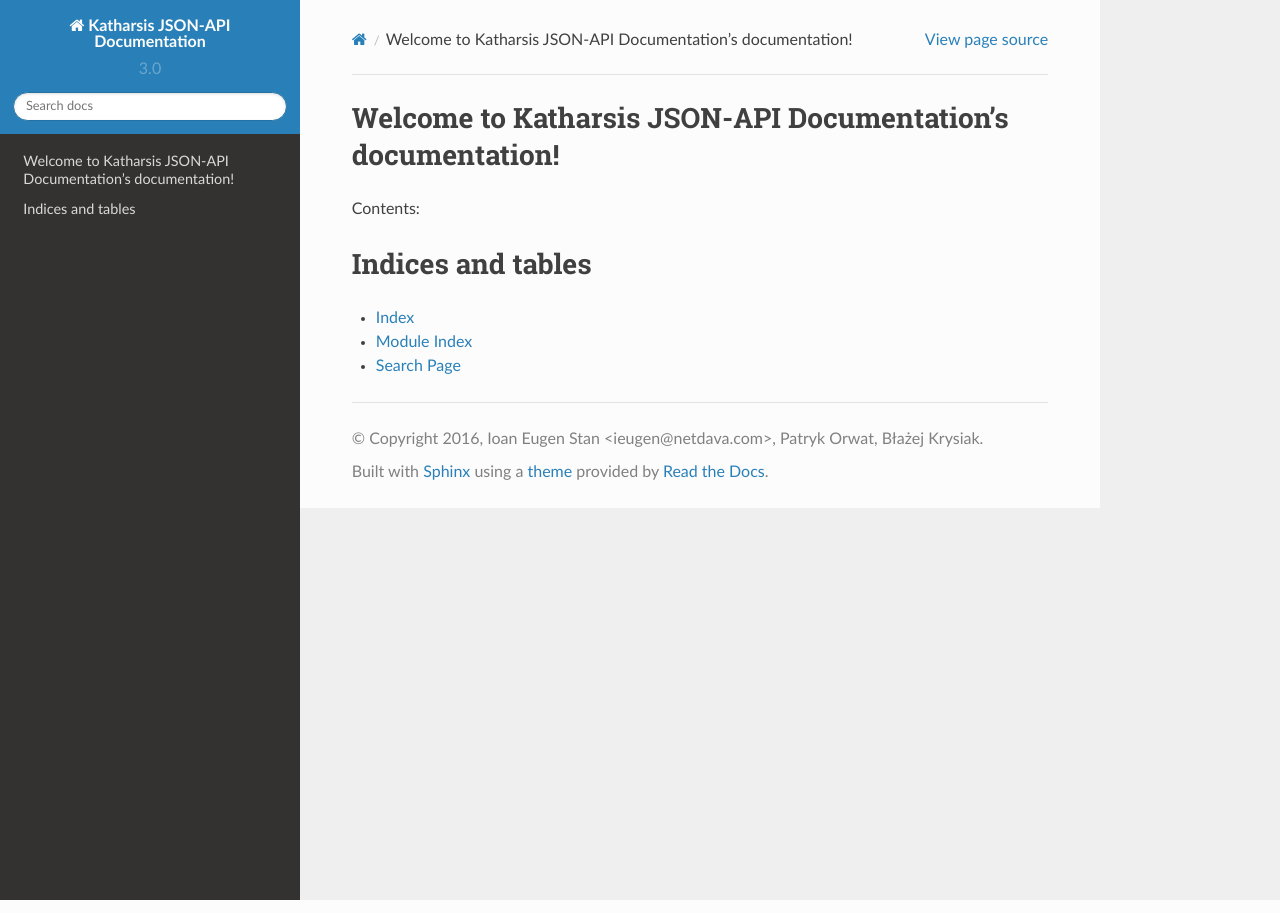
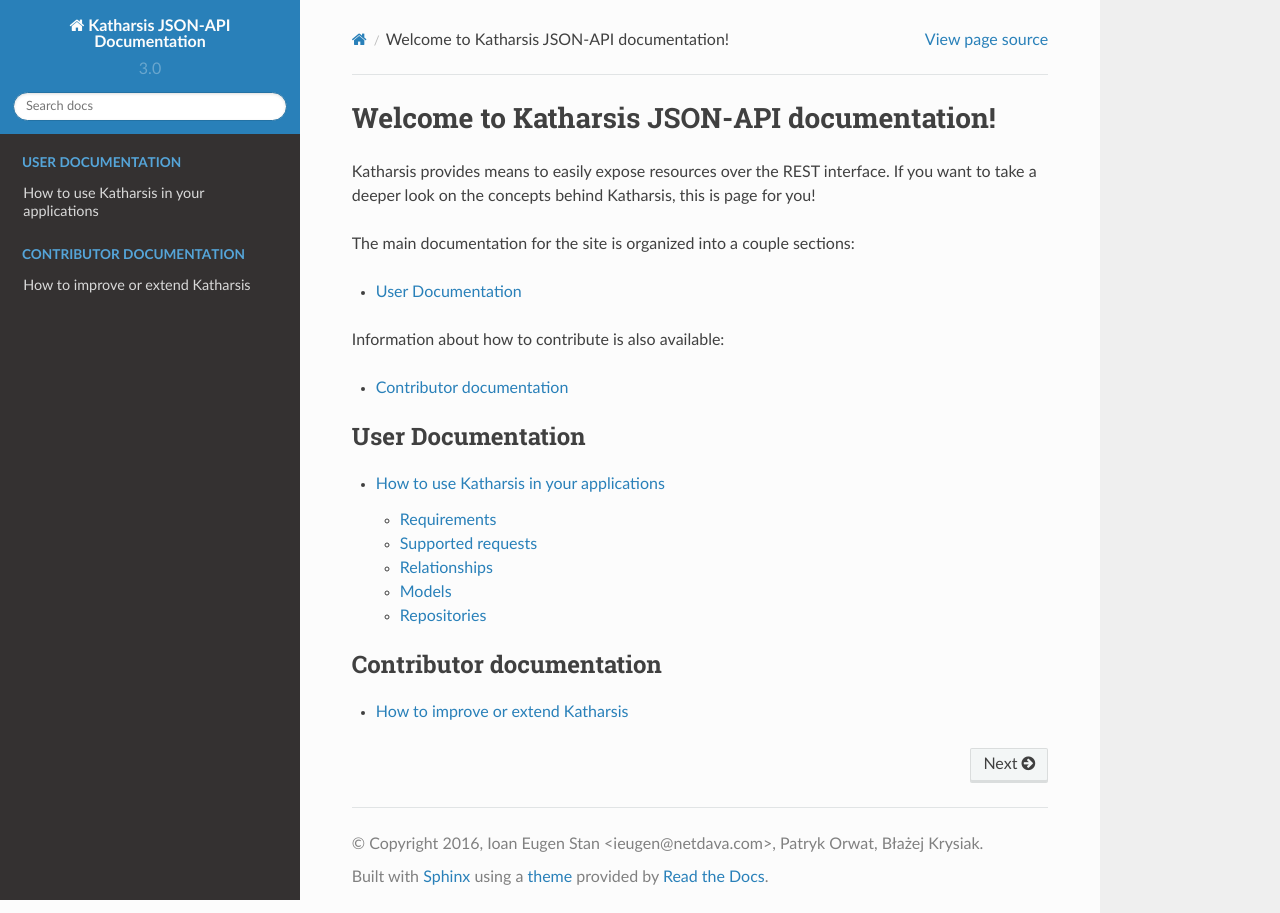
Before and after one commit to katharsis-project/katharsis-docs, a Sphinx documentation site: the page built from source/index.rst, in a window 1280 px wide. Built offline with Sphinx 7.4.7 and the Read the Docs theme 2.0.0, drawn with Linux system fonts in a browser that asks for light colours; some of the changed lines change nothing that is shown.

Commit message:
Half way done with docs migration

```diff
--- /dev/null
+++ b/source/how-to-contribute.rst
@@ -0,0 +1,11 @@
+How to improve or extend Katharsis
+==================================
+
+In this guide you will find out how to contribute to Katharsis.
+
+NOTE: This is a work in progress.
+
+We use gitter to chat with team members https://gitter.im/katharsis-project/ .
+
+If you have found a bug, please submit a patch to the repository.
+You'll find all of them on our Github organization https://github.com/katharsis-project/ .
--- a/source/index.rst
+++ b/source/index.rst
@@ -3,19 +3,32 @@
    You can adapt this file completely to your liking, but it should at least
    contain the root `toctree` directive.
 
-Welcome to Katharsis JSON-API Documentation's documentation!
-============================================================
+Welcome to Katharsis JSON-API documentation!
+============================================
 
-Contents:
+Katharsis provides means to easily expose resources over the REST interface.
+If you want to take a deeper look on the concepts behind Katharsis, this is page for you!
+
+The main documentation for the site is organized into a couple sections:
+
+* :ref:`user-docs`
+
+Information about how to contribute is also available:
+
+* :ref:`contributor-docs`
+
+.. _user-docs:
 
 .. toctree::
-   :maxdepth: 2
+  :maxdepth: 2
+  :caption: User Documentation
 
+  user-docs
 
+.. _contributor-docs:
 
-Indices and tables
-==================
+.. toctree::
+  :maxdepth: 2
+  :caption: Contributor documentation
 
-* :ref:`genindex`
-* :ref:`modindex`
-* :ref:`search`
+  how-to-contribute
--- /dev/null
+++ b/source/user-docs.rst
@@ -0,0 +1,289 @@
+How to use Katharsis in your applications
+=========================================
+
+Katharsis provides means to easily expose resources over the REST interface. If you want to take a deeper look on the concepts behind Katharsis, this is page for you!
+
+
+Requirements
+------------
+
+Below are listed dependencies used in Katharsis that project has to meet to be compatibile with latest library version:
+
+.. note::
+  Katharis library requires minimum Java 7 to build and run.
+
+
+``katharsis-core``
+
+.. code-block:: bash
+
+  [INFO] io.katharsis:katharsis-core:jar:2.3.0
+  [INFO] +- org.reflections:reflections:jar:0.9.9:compile
+  [INFO] |  +- com.google.guava:guava:jar:15.0:compile
+  [INFO] |  +- org.javassist:javassist:jar:3.18.2-GA:compile
+  [INFO] |  \- com.google.code.findbugs:annotations:jar:2.0.1:compile
+  [INFO] +- net.jodah:typetools:jar:0.4.0:compile
+  [INFO] +- org.slf4j:slf4j-api:jar:1.7.12:compile
+  [INFO] +- com.fasterxml.jackson.core:jackson-databind:jar:2.6.3:compile
+  [INFO] |  \- com.fasterxml.jackson.core:jackson-core:jar:2.6.3:compile
+  [INFO] +- com.fasterxml.jackson.core:jackson-annotations:jar:2.6.3:compile
+
+
+``Katharsis-rs``
+
+.. code-block:: bash
+
+  [INFO] io.katharsis:katharsis-rs:jar:2.3.0
+  [INFO] +- io.katharsis:katharsis-core:jar:2.3.0:compile
+  [INFO] +- com.fasterxml.jackson.core:jackson-annotations:jar:2.6.3:compile
+  [INFO] +- javax.ws.rs:javax.ws.rs-api:jar:2.0.1:compile
+  [INFO] \- javax.servlet:javax.servlet-api:jar:3.0.1:compile
+
+
+``katharsis-servlet``
+
+.. code-block:: bash
+
+  [INFO] io.katharsis:katharsis-servlet:jar:2.3.0
+  [INFO] +- io.katharsis:katharsis-core:jar:2.3.0:compile
+  [INFO] |  +- org.reflections:reflections:jar:0.9.9:compile
+  [INFO] |  |  +- org.javassist:javassist:jar:3.18.2-GA:compile
+  [INFO] |  |  \- com.google.code.findbugs:annotations:jar:2.0.1:compile
+  [INFO] |  +- net.jodah:typetools:jar:0.4.0:compile
+  [INFO] |  +- com.fasterxml.jackson.core:jackson-databind:jar:2.6.3:compile
+  [INFO] |  |  \- com.fasterxml.jackson.core:jackson-core:jar:2.6.3:compile
+  [INFO] |  \- com.fasterxml.jackson.core:jackson-annotations:jar:2.6.3:compile
+  [INFO] +- com.google.guava:guava:jar:15.0:compile
+  [INFO] +- javax.servlet:javax.servlet-api:jar:3.0.1:provided
+  [INFO] +- org.slf4j:slf4j-api:jar:1.7.6:provided
+
+
+``katharsis-spring``
+
+.. code-block:: bash
+
+  [INFO] io.katharsis:katharsis-spring:jar:2.3.0
+  [INFO] +- org.springframework.boot:spring-boot-starter-web:jar:1.2.7.RELEASE:compile
+  [INFO] |  +- org.springframework.boot:spring-boot-starter:jar:1.2.7.RELEASE:compile
+  ...
+  [INFO] +- org.springframework.boot:spring-boot-configuration-processor:jar:1.2.7.RELEASE:compile
+  [INFO] |  \- org.json:json:jar:20140107:compile
+  [INFO] +- io.katharsis:katharsis-servlet:jar:2.3.0:compile
+  [INFO] |  +- io.katharsis:katharsis-core:jar:2.3.0:compile
+  [INFO] |  |  +- org.reflections:reflections:jar:0.9.9:compile
+  [INFO] |  |  |  +- org.javassist:javassist:jar:3.18.2-GA:compile
+  [INFO] |  |  |  \- com.google.code.findbugs:annotations:jar:2.0.1:compile
+  [INFO] |  |  +- net.jodah:typetools:jar:0.4.0:compile
+  [INFO] |  |  \- org.slf4j:slf4j-api:jar:1.7.12:compile
+  [INFO] |  \- com.google.guava:guava:jar:15.0:compile
+
+
+``katharsis-vertx``
+
+.. code-block:: bash
+
+  +--- io.katharsis:katharsis-core:2.99.0-SNAPSHOT
+  |    +--- org.projectlombok:lombok:1.16.8
+  |    +--- net.jodah:typetools:0.4.4
+  |    +--- org.slf4j:slf4j-api:1.7.13
+  |    +--- com.fasterxml.jackson.core:jackson-databind:2.6.3
+  |    |    +--- com.fasterxml.jackson.core:jackson-annotations:2.6.0 -> 2.6.3
+  |    |    \--- com.fasterxml.jackson.core:jackson-core:2.6.3
+  |    \--- com.fasterxml.jackson.core:jackson-annotations:2.6.3
+  +--- io.vertx:vertx-core:3.2.1
+  ...
+  +--- io.vertx:vertx-web:3.2.1
+  ...
+  +--- org.reflections:reflections:0.9.9
+  |    +--- com.google.guava:guava:15.0
+  |    +--- org.javassist:javassist:3.18.2-GA
+  |    \--- com.google.code.findbugs:annotations:2.0.1
+  \--- org.slf4j:slf4j-api:1.7.13
+
+
+Supported requests
+------------------
+
+Currently Katharsis covers most of the JSON API specification request types. The following table describes available requests that are currently accepted:
+
+.. csv-table:: A summary of the supported requests
+  :header:  HTTP method, Kind of request, Sample URL,  Multiplicity of resource
+
+  GET,	resources, "http://host.local/tasks or http://host.local/tasks/1,2", multiple
+  ,resource,	http://host.local/tasks/1,	single
+  ,relationship,	http://host.local/tasks/1/relationships/project,	single
+  ,field,	http://host.local/tasks/1/project,	single
+  POST,	resource,	http://host.local/tasks,	single
+  ,field,	http://host.local/tasks/1/project,	single
+  ,relationship,	http://host.local/tasks/1/relationships/project,	single
+  PATCH,	resource,	http://host.local/tasks/1,	single
+  ,relationship,	http://host.local/tasks/1/relationships/project,	single
+  DELETE,	resource,	http://host.local/tasks/1,	single
+  ,relationship,	http://host.local/tasks/1/relationships/project,	single
+
+
+
+Relationships
+-------------
+
+One of the main features of JSON API and Katharsis is support of managing relations between resources. To achieve that, two steps are required:
+
+* Add a field annotated with JsonApiToOne or JsonApiToMany (depending on multiplicity of the relation) which will represent a unidirectional relation.
+* Add a repository which defines operations that can be made on models.
+
+
+Models
+------
+
+There are several annotations which can be assigned to models. By default all fields of the model are reflected in JSON API communication except synthetic fields. The annotations described below should be associated with either a field or a getter.
+
+
+JsonApiResource
+~~~~~~~~~~~~~~~
+
+It is the most important annotation which defines a resource. It requires type parameter to be defined that is used to form a URLs and type field in passed JSONs. According to JSON API standard, the name defined in type can be either plural or singular
+
+The example below shows a sample class which contains a definition of a resource.
+
+.. code-block:: java
+
+  @JsonApiResource(type = "tasks")
+  public class Task {
+    // fields, getters and setters
+  }
+
+
+JsonApiId
+~~~~~~~~~
+
+Defines a field which will be used as an identifier of a resource.
+Each resource requires this annotation to be present on a field which type implements ``Serializable`` or is of primitive type.
+
+The example below shows a sample class which contains a definition of a field which contains an identifier.
+
+.. code-block:: java
+
+  @JsonApiResource(type = "tasks")
+  public class Task {
+    @JsonApiId
+    private Long id;
+
+    // fields, getters and setters
+  }
+
+JsonApiToOne
+~~~~~~~~~~~~
+
+Indicates an association to single value which need to be handled by a separate ``RelationshipRepository``.
+ A type of the field has to be a valid resource.
+
+The example below shows a sample class which contains this kind of relationship.
+
+
+.. code-block:: java
+
+  @JsonApiResource(type = "tasks")
+  public class Task {
+
+    // ID field
+
+    @JsonApiToOne
+    private Project project;
+
+    // fields, getters and setters
+  }
+
+JsonApiToMany
+~~~~~~~~~~~~~
+
+Indicates an association to many values which need to be handled by a separate ``RelationshipRepository``.
+A type of the field has to be an ``Iterable`` or its derived classes (e.g.``List``) of valid resources.
+By default, relationship is considered to be lazy, that is the relationship is not shown in the Top Level JSON.
+To change that, pass parameter ``@JsonApiToMany(lazy = false)``.
+
+The example below shows a sample class which contains this kind of relationship.
+
+.. code-block:: java
+
+  @JsonApiResource(type = "tasks")
+  public class Task {
+
+    // ID field
+
+    @JsonApiToMany(lazy = false)
+    private List<Project> projects;
+
+    @JsonApiToMany // not shown in Top Level JSON
+    private List<Log> logs;
+
+    // fields, getters and setters
+  }
+
+
+
+JsonApiIncludeByDefault
+~~~~~~~~~~~~~~~~~~~~~~~
+
+Indicates additional resources that should be included by default (will be available
+in included field of Top level JSON object) with every primary resource.
+The field can be added to every relationship defined by ``JsonApiToOne`` or ``JsonApiToMany``.
+Otherwise, ``ResourceException`` will be thrown at the initialization phrase.
+
+The example below shows a sample model with this annotation.
+
+.. code-block:: java
+
+  @JsonApiResource(type = "tasks")
+  public class Task {
+
+    // ID field
+
+    @JsonApiToOne
+    @JsonApiIncludeByDefault
+    private Project project;
+
+    // fields, getters and setters
+  }
+
+JsonApiLookupIncludeAutomatically
+~~~~~~~~~~~~~~~~~~~~~~~~~~~~~~~~~
+
+Field or getter annotated with ``JsonApiLookupIncludeAutomatically`` willl be automatically populated by Katharsis on ``GET`` requests.
+It can be added to every relationship defined by ``JsonApiToOne`` or ``JsonApiToMany``.
+
+The example below shows a sample class which will always contain a relationship's resource.
+
+.. code-block:: java
+
+  @JsonApiResource(type = "tasks")
+  public class Task {
+
+    // ID field
+
+    @JsonApiToOne
+    @JsonApiLookupIncludeAutomatically
+    private Project project;
+
+    // fields, getters and setters
+  }
+
+
+The framework support fields inheritance, it is possible to define fields in superclasses.
+
+Repositories
+------------
+
+The model definition must have corresponding resource repository.
+In addition, each relation also must have a corresponding repository.
+
+Those repositories can be defined in one of the two ways:
+
+* Implementing a repository interface:
+
+  * ResourceRepository for a resource
+  * RelationshipRepository for resource relationships
+
+* Annotated with a repository annotation:
+
+  * JsonApiResourceRepository for a resource
+  * JsonApiRelationshipRepository for resource relationships
```
